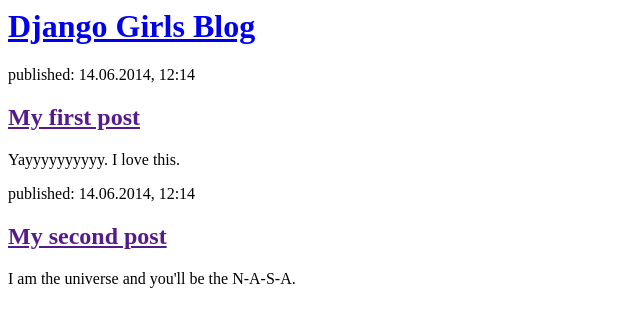
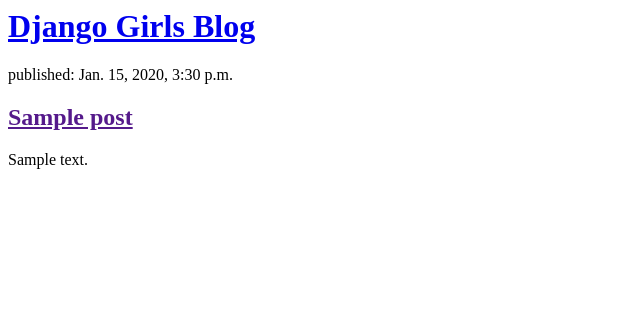
Before and after one commit to mgayari/my-first-blog, a Django app: page / in a window 1280 px wide. Shown: the top 327 px of the page, without its empty margins (0-640 px from the left). Run offline with Django 3.2, Linux system fonts and the light colour scheme; tables that the repository leaves empty hold one stand-in row (values such as "Sample post").

Commit message:
Modified templates to display posts from database.

```diff
--- a/blog/templates/blog/post_list.html
+++ b/blog/templates/blog/post_list.html
@@ -7,16 +7,12 @@
             <h1><a href="/">Django Girls Blog</a></h1>
         </div>
 
-        <div>
-            <p>published: 14.06.2014, 12:14</p>
-            <h2><a href="">My first post</a></h2>
-            <p>Yayyyyyyyyyy. I love this.</p>
-        </div>
-
-        <div>
-            <p>published: 14.06.2014, 12:14</p>
-            <h2><a href="">My second post</a></h2>
-            <p>I am the universe and you'll be the N-A-S-A.</p>
-        </div>
+	{% for post in posts %}
+    	<div>
+        	<p>published: {{ post.published_date }}</p>
+        	<h2><a href="">{{ post.title }}</a></h2>
+        	<p>{{ post.text|linebreaksbr }}</p>
+    	</div>
+	{% endfor %}
     </body>
 </html>
--- a/blog/views.py
+++ b/blog/views.py
@@ -1,5 +1,7 @@
 from django.shortcuts import render
+from django.utils import timezone
+from .models import Post
 
-# Create your views here.
 def post_list(request):
-    return render(request, 'blog/post_list.html', {})
+    posts = Post.objects.filter(published_date__lte=timezone.now()).order_by('published_date')
+    return render(request, 'blog/post_list.html', {'posts': posts})
```
